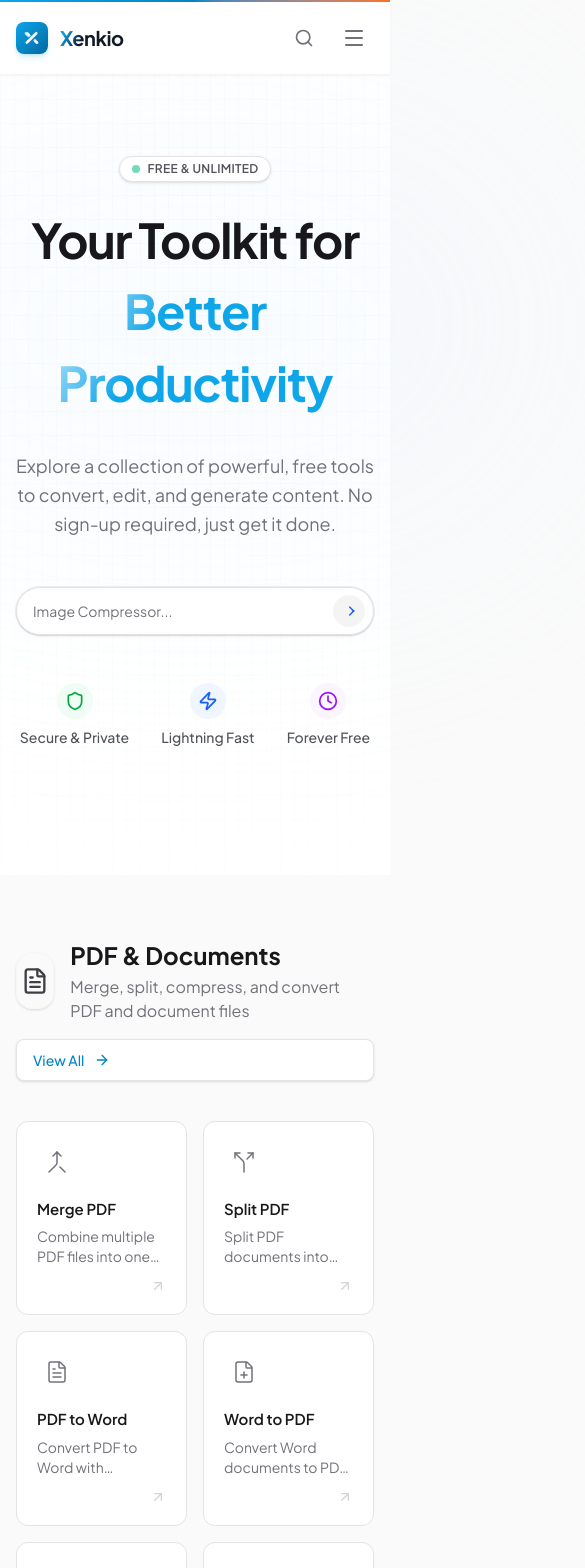
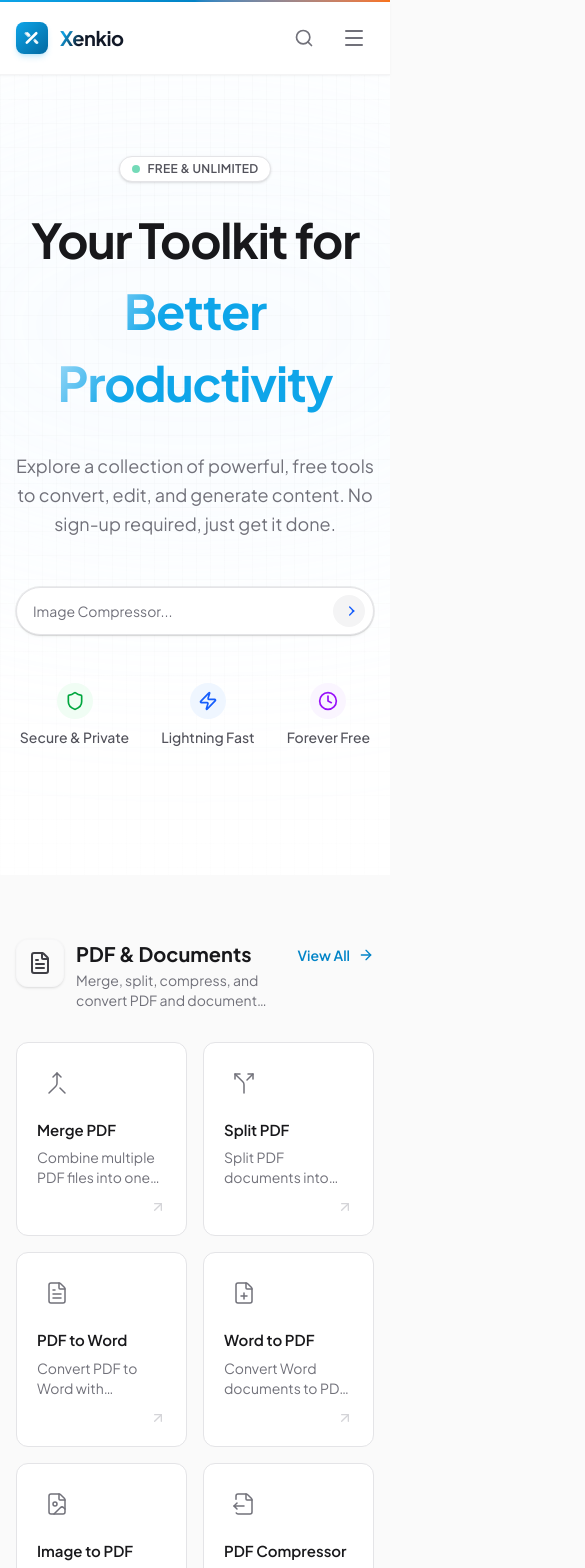
Before and after one commit to irham3/xenkio, a Next.js app: page / in a window 390 px wide. Shown: the top 1568 px of the page, 585 px wide, since content can reach past the window. Built offline with nearby package versions, Linux system fonts and the light colour scheme.

Commit message:
fix: resolve responsive design layout problem

```diff
--- a/src/app/(marketing)/page.tsx
+++ b/src/app/(marketing)/page.tsx
@@ -68,29 +68,29 @@ export default function Home() {
           >
             <div className="mx-auto max-w-7xl px-4 sm:px-6 lg:px-8">
               {/* Category Header */}
-              <div className="flex flex-col sm:flex-row sm:items-center justify-between mb-10 gap-4">
-                <div className="flex items-center gap-4">
+              <div className="flex items-start justify-between mb-8 sm:mb-10 gap-4">
+                <div className="flex items-start sm:items-center gap-3 sm:gap-4">
                   <div
-                    className="flex items-center justify-center w-14 h-14 rounded-2xl border border-gray-100/50 shadow-sm"
+                    className="flex items-center justify-center w-12 h-12 sm:w-14 sm:h-14 rounded-xl sm:rounded-2xl border border-gray-100/50 shadow-sm shrink-0"
                     style={{ backgroundColor: category.color + '15' }}
                   >
-                    <CategoryIcon className="w-7 h-7 text-gray-700" />
+                    <CategoryIcon className="w-6 h-6 sm:w-7 sm:h-7 text-gray-700" />
                   </div>
                   <div>
-                    <h2 className="text-2xl font-bold text-gray-900">
+                    <h2 className="text-xl sm:text-2xl font-bold text-gray-900 leading-tight mt-0.5 sm:mt-0">
                       {category.name}
                     </h2>
-                    <p className="text-gray-500 mt-1 max-w-xl">
+                    <p className="text-sm sm:text-base text-gray-500 mt-1 sm:mt-1 max-w-xl line-clamp-2 sm:line-clamp-none">
                       {category.description}
                     </p>
                   </div>
                 </div>
                 <Link
                   href={`/tools?category=${category.id}`}
-                  className="inline-flex items-center gap-2 px-4 py-2.5 text-sm font-medium text-primary-600 hover:text-primary-700 bg-white border border-gray-200 hover:border-primary-200 hover:bg-primary-50 rounded-lg transition-all shadow-sm hover:shadow-md"
+                  className="shrink-0 inline-flex items-center gap-1.5 text-sm font-semibold text-primary-600 hover:text-primary-700 sm:px-4 sm:py-2.5 sm:bg-white sm:border sm:border-gray-200 sm:hover:border-primary-200 sm:hover:bg-primary-50 sm:rounded-lg sm:transition-all sm:shadow-sm sm:hover:shadow-md mt-1.5 sm:mt-0"
                 >
-                  View All
-                  {/* {category.toolCount} Tools */}
+                  <span className="hidden sm:inline">View All</span>
+                  <span className="sm:hidden">View All</span>
                   <ArrowRight className="w-4 h-4 ml-0.5" />
                 </Link>
               </div>
--- a/src/components/home/hero-section.tsx
+++ b/src/components/home/hero-section.tsx
@@ -58,13 +58,15 @@ export function HeroSection() {
 
   return (
     <section className="relative z-10 bg-white pt-20 pb-32 lg:pt-32 lg:pb-40">
-      {/* Professional Grid Background with Mask */}
-      <div className="absolute inset-0 -z-10 h-full w-full bg-white bg-[linear-gradient(to_right,#8080800a_1px,transparent_1px),linear-gradient(to_bottom,#8080800a_1px,transparent_1px)] bg-size-[14px_24px]">
-        <div className="absolute inset-0 bg-radial-[circle_800px_at_50%_200px] from-white/0 via-white/50 to-white" />
+      <div className="absolute inset-0 overflow-hidden pointer-events-none -z-10">
+        {/* Professional Grid Background with Mask */}
+        <div className="absolute inset-0 h-full w-full bg-white bg-[linear-gradient(to_right,#8080800a_1px,transparent_1px),linear-gradient(to_bottom,#8080800a_1px,transparent_1px)] bg-size-[14px_24px]">
+          <div className="absolute inset-0 bg-radial-[circle_800px_at_50%_200px] from-white/0 via-white/50 to-white" />
+        </div>
+
+        {/* Subtle Ambient Glow */}
+        <div className="absolute top-0 left-1/2 -translate-x-1/2 w-[800px] h-[500px] bg-primary-100/30 blur-[120px] rounded-full opacity-60" />
       </div>
-
-      {/* Subtle Ambient Glow */}
-      <div className="absolute top-0 left-1/2 -translate-x-1/2 -z-10 w-[800px] h-[500px] bg-primary-100/30 blur-[120px] rounded-full opacity-60 pointer-events-none" />
 
       <div className="relative mx-auto max-w-7xl px-4 sm:px-6 lg:px-8">
         <div className="text-center max-w-4xl mx-auto">
--- a/src/components/layout/search-modal.tsx
+++ b/src/components/layout/search-modal.tsx
@@ -34,15 +34,25 @@ function SearchModalContent({ onClose }: { onClose: () => void }) {
     const inputRef = useRef<HTMLInputElement>(null);
 
     // Initial setup: Focus and Body Scroll Lock
+    // Initial setup: Focus and Body Scroll Lock
     useEffect(() => {
-        // Lock body scroll
+        // Calculate scrollbar width
+        const scrollbarWidth = window.innerWidth - document.documentElement.clientWidth;
+
+        // Store original styles
+        const originalStyle = window.getComputedStyle(document.body).overflow;
+        const originalPadding = window.getComputedStyle(document.body).paddingRight;
+
+        // Lock body scroll and add padding to prevent layout shift
         document.body.style.overflow = 'hidden';
+        document.body.style.paddingRight = `${parseInt(originalPadding || '0') + scrollbarWidth}px`;
 
         // Focus input after animation
         const timer = setTimeout(() => inputRef.current?.focus(), 100);
 
         return () => {
-            document.body.style.overflow = 'unset';
+            document.body.style.overflow = originalStyle;
+            document.body.style.paddingRight = originalPadding;
             clearTimeout(timer);
         };
     }, []);
```
